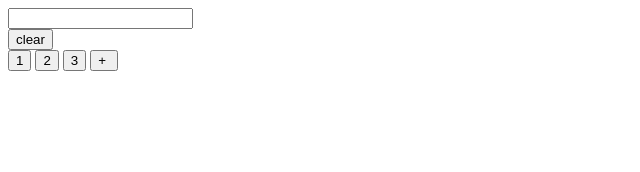
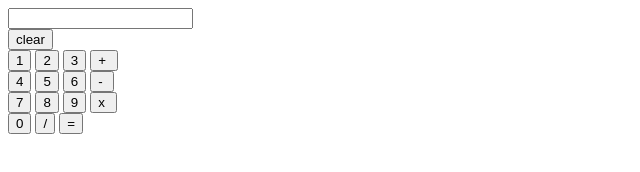
Before and after one commit to Priyanshunegi5/-OIBSIP, a plain HTML site: page index.html in a window 1280 px wide. Shown: the whole page, without its empty margins (0-640 px from the left). Drawn offline with Linux system fonts and the light colour scheme; a web font is replaced by a local one.

Commit message:
added all button dependencies

```diff
--- a/index.html
+++ b/index.html
@@ -24,6 +24,24 @@
         <input type="button"  class="numbers" name="num3" value="3" onclick="valueButton(this);">
         <input type="button"  class="numbers" name="plus" value="+ "onclick="valueButton(this);">
     </div>
+    <div class="btn">
+        <input type="button"  class="numbers" name="num4" value="4" onclick="valueButton(this);">
+        <input type="button"  class="numbers"name="num5" value="5" onclick="valueButton(this);">
+        <input type="button"  class="numbers" name="num6" value="6" onclick="valueButton(this);">
+        <input type="button"  class="numbers" name="sub" value="- "onclick="valueButton(this);">
+    </div>
+    <div class="btn">
+        <input type="button"  class="numbers" name="num7" value="7" onclick="valueButton(this);">
+        <input type="button"  class="numbers"name="num8" value="8" onclick="valueButton(this);">
+        <input type="button"  class="numbers" name="num9" value="9" onclick="valueButton(this);">
+        <input type="button"  class="numbers" name="mul" value="x "onclick="valueButton(this);">
+    </div>
+    <div class="btn">
+        <input type="button"  class="numbers" name="num0" value="0" onclick="valueButton(this);">
+        <input type="button"  class="numbers"name="div" value="/" onclick="valueButton(this);">
+        <input type="button"  class="numbers" name="equal" value="=" onclick="calculate();">
+
+    </div>
 </form>
 
 </div>
```
